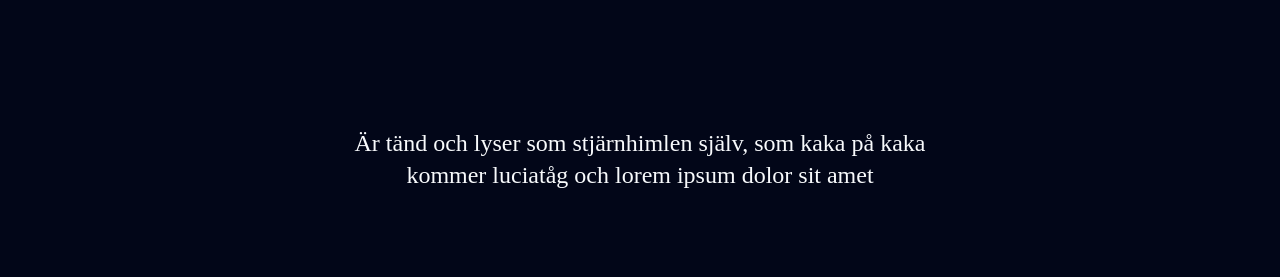
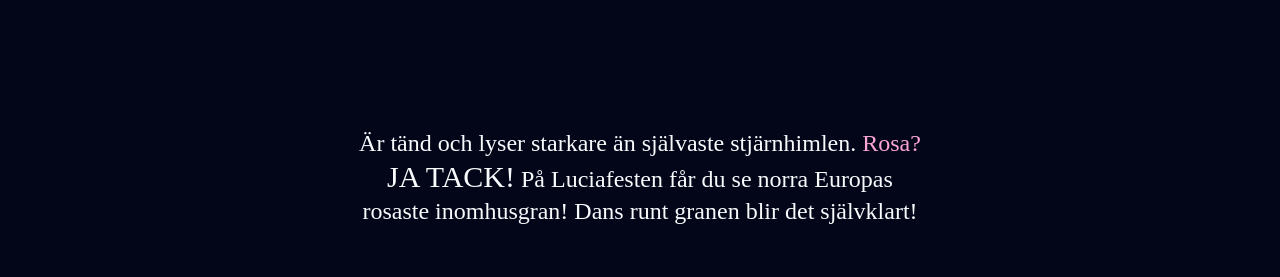
Before and after one commit to litheblas/luciafesten2025, a SvelteKit app: page / in a window 1280 px wide. Shown: the part 3760-4037 px from the top of the page. Built offline with nearby package versions, Linux system fonts and the light colour scheme.

Commit message:
Update Tree texts

```diff
--- a/src/components/Tree.svelte
+++ b/src/components/Tree.svelte
@@ -9,7 +9,6 @@
 		<img src="gran.webp" class="-mt-[4vw] w-full pb-20 sm:w-3/4 sm:pb-[8vw]" alt="" />
 	</div>
 	<p class="mx-auto max-w-xl text-center font-display text-2xl">
-		Är tänd och lyser som stjärnhimlen själv, som kaka på kaka kommer luciatåg och lorem ipsum dolor
-		sit amet
+		Är tänd och lyser starkare än självaste stjärnhimlen. <span class="text-pink-300">Rosa?</span> <span class="text-3xl">JA TACK!</span> På Luciafesten får du se norra Europas rosaste inomhusgran! Dans runt granen blir det självklart!
 	</p>
 </div>
```
